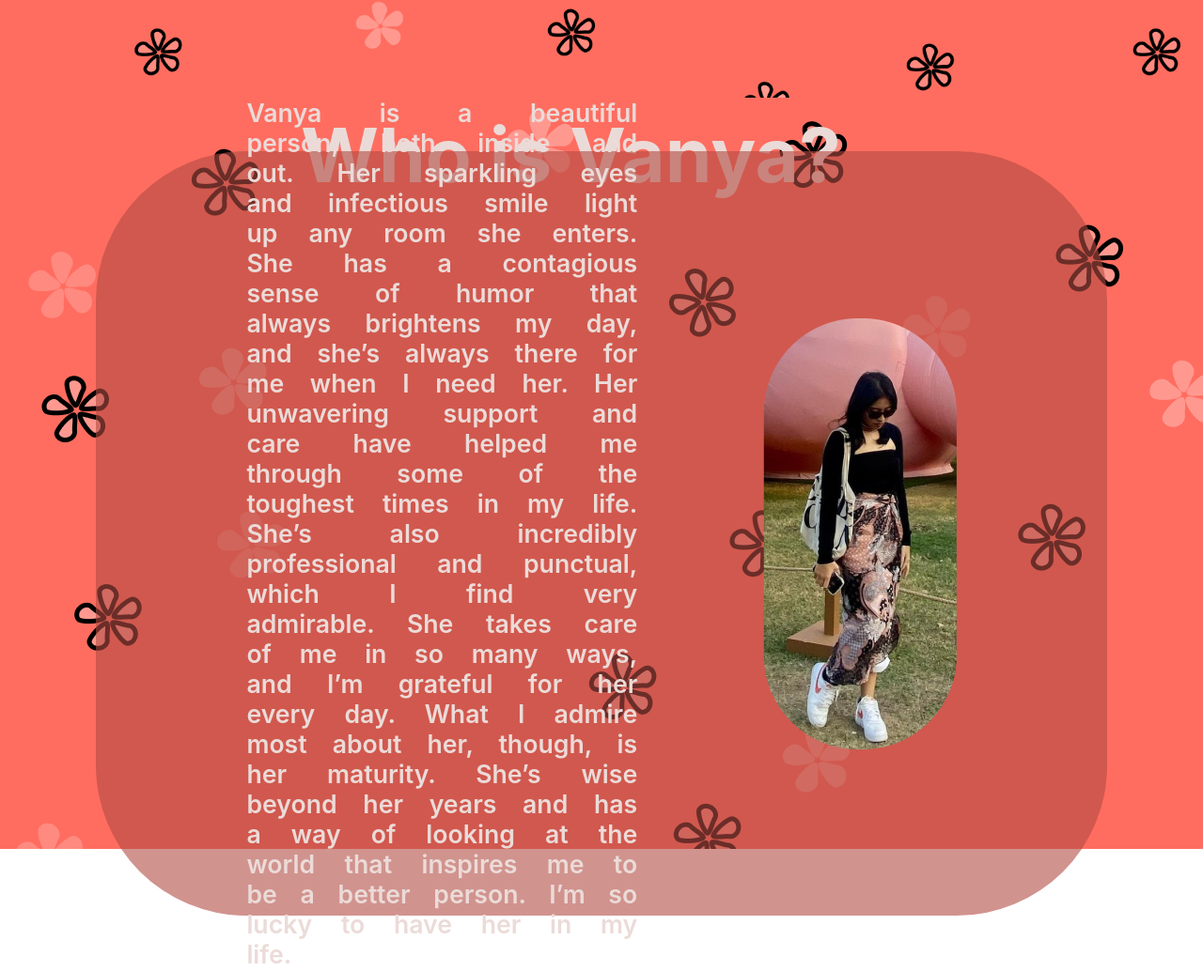
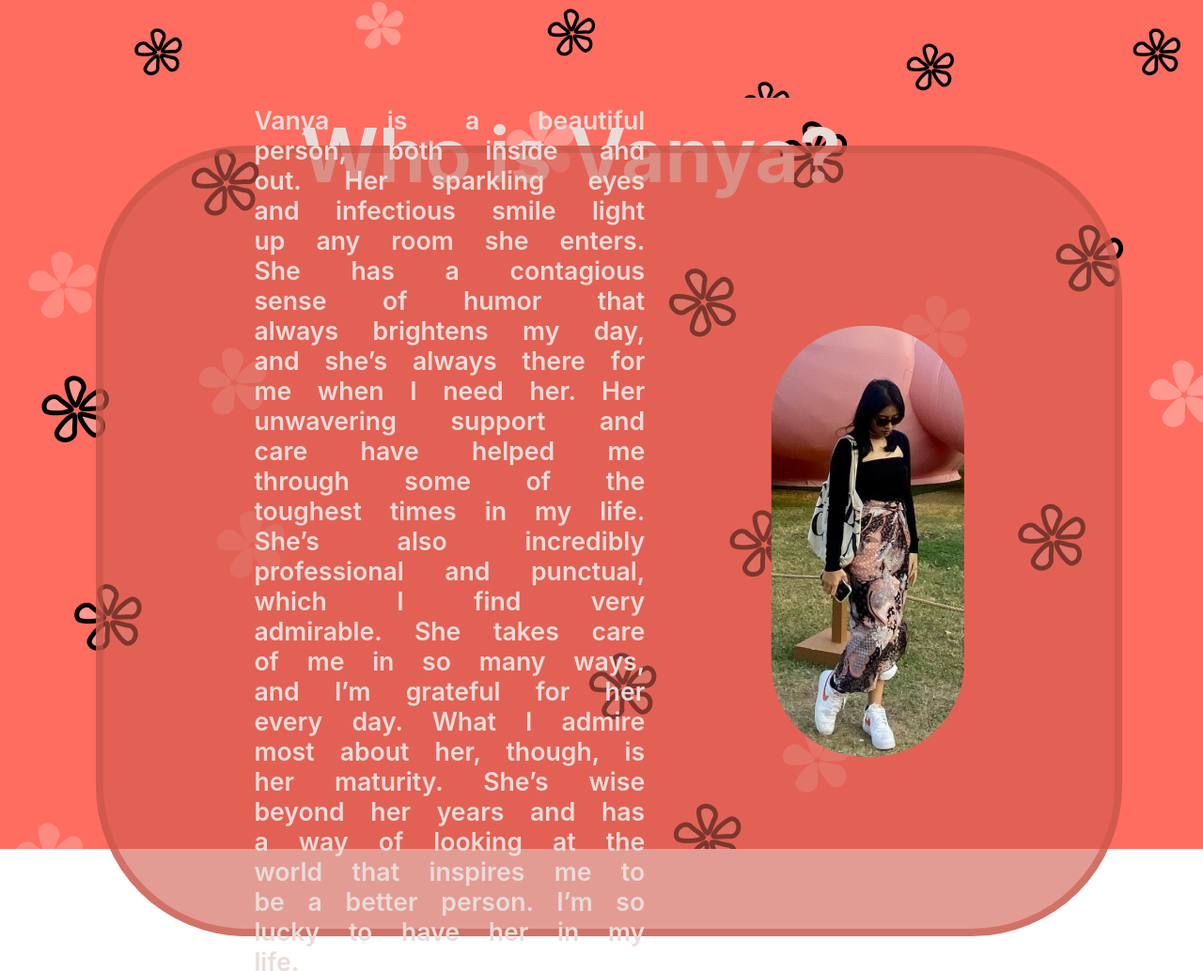
Before and after one commit to Cavaboy/Vanya, a plain HTML site: page index.html in a window 1280 px wide. Shown: the part 696-1730 px from the top of the page at 94% size. Drawn offline with Linux system fonts and the light colour scheme.

Commit message:
page 2 done

```diff
--- a/index.css
+++ b/index.css
@@ -47,11 +47,14 @@ section {
     justify-content: center;
     align-items: center;
     border-radius: 10em;
+    border-style: solid;
+    border-color: rgba(199, 86, 74, .6);
+    border-width: .5em;
     margin-left: 8%;
     width: 84%;
     height: 80%;
     margin-bottom: 7%;
-    background-color: rgba(179, 76, 67, .6);
+    background-color: rgba(209, 90, 78, .6);
 }
 .WhoCard img {
     margin-right: 10em;
```
Also changed, not shown: assets/dochead.png (added).
